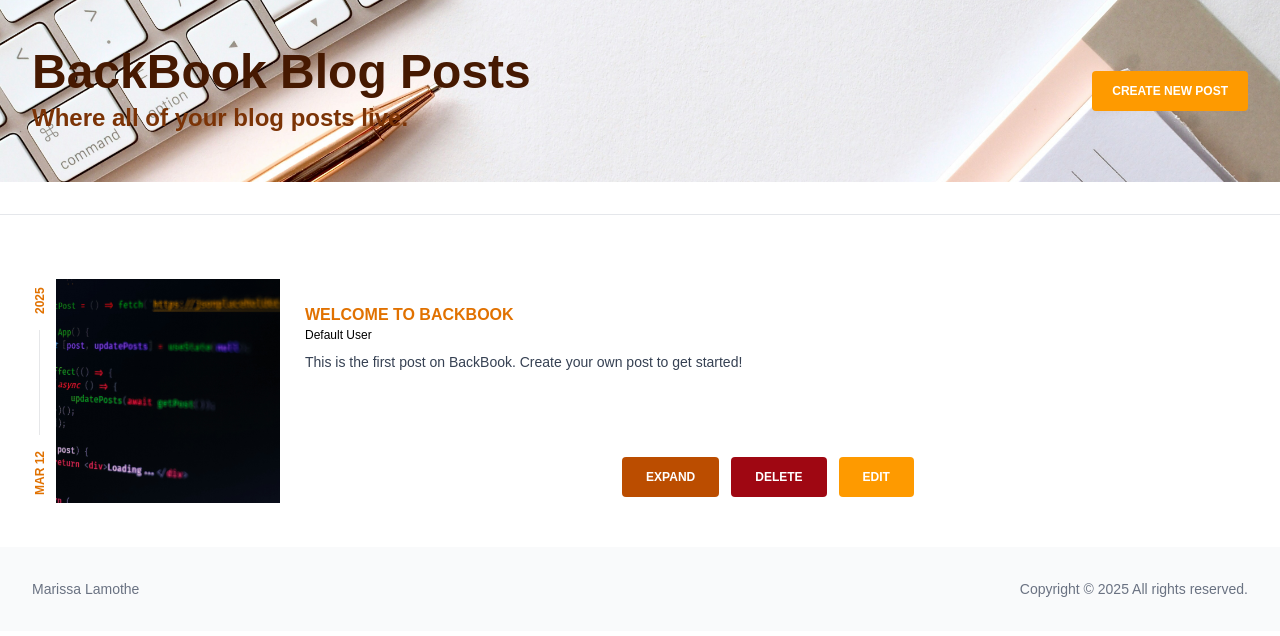
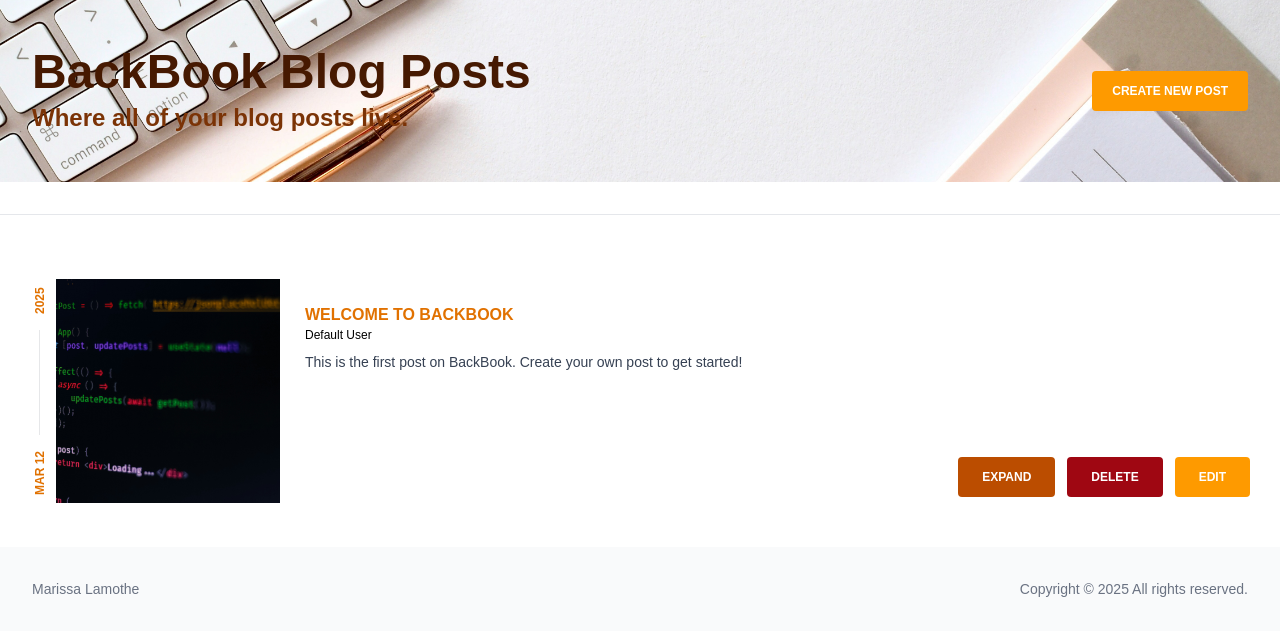
Before and after one commit to msrissaxox/blog, a Next.js app: page / in a window 1280 px wide. Shown: the top 636 px of the page. Built offline with nearby package versions, Linux system fonts and the light colour scheme.

Commit message:
move buttons from post to justify-end

```diff
--- a/src/app/components/BlogCard.jsx
+++ b/src/app/components/BlogCard.jsx
@@ -97,7 +97,7 @@ export default function BlogCard({ post, onDelete, onEdit }) {
         </div>
 
         {/* <div className="sm:flex sm:justify-center"> */}
-        <div className="flex justify-center">
+        <div className="flex justify-end">
           <button
             onClick={expandButton}
             className=" block bg-amber-700 px-6 py-3 mx-1.5 my-1.5 text-center text-xs font-bold uppercase text-white hover:bg-amber-800 transition  rounded-sm"
```
